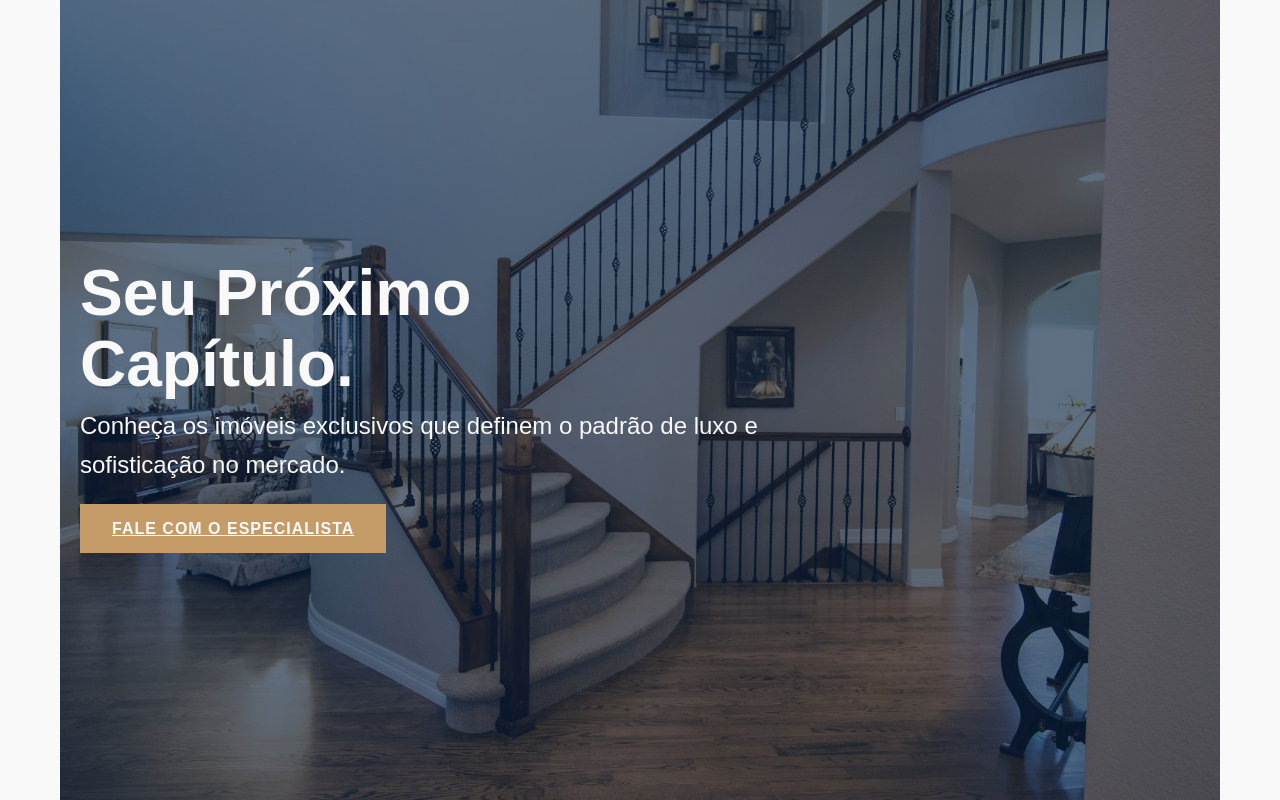
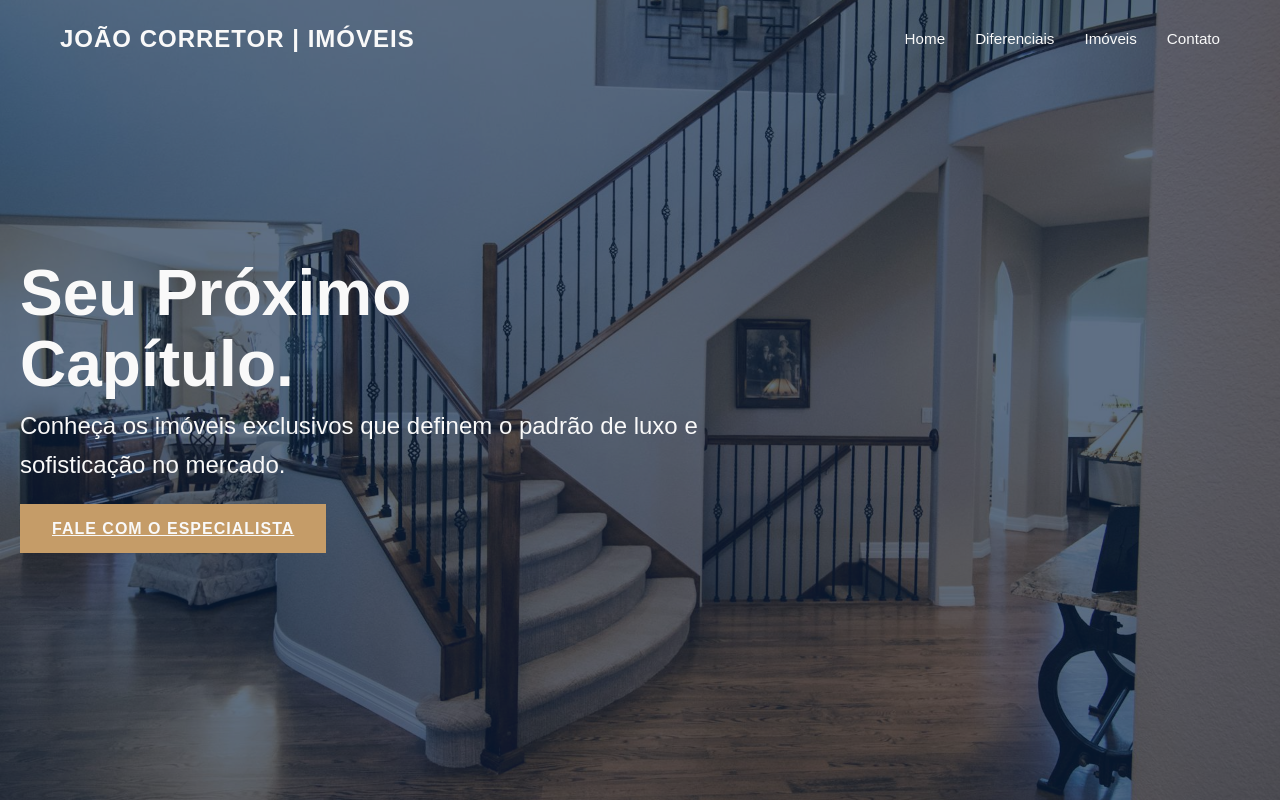
Before and after one commit to PatricAugusto/Free-Template-Corretor-v1, a React (Vite) app: page / in a window 1280 px wide. Built offline with nearby package versions, Linux system fonts and the light colour scheme.

Commit message:
feat: Adiciona componente Header/Navbar flutuante

```diff
--- a/src/App.jsx
+++ b/src/App.jsx
@@ -1,18 +1,24 @@
 import styled from 'styled-components';
+import { Header } from './components/Header';
 import { HeroSection } from './components/HeroSection';
 
 const Container = styled.div`
   max-width: 1200px;
-  margin: 0 auto; /* Centraliza o container */
-  padding: 0 20px; /* Adiciona padding lateral para telas menores */
+  margin: 0 auto;
+  padding: 0 20px;
 `;
 
 function App() {
   return (
     <div>
-      <Container>
-        <HeroSection />
-      </Container>
+      <Header />
+      <HeroSection />
+
+      {/* Aqui virão outras seções que usarão o Container */}
+      {/* <Container>
+        <FeatureSection />
+        <PropertiesPreview />
+      </Container> */}
     </div>
   );
 }
--- /dev/null
+++ b/src/components/Header.jsx
@@ -0,0 +1,94 @@
+import React from 'react';
+import styled from 'styled-components';
+
+const HeaderWrapper = styled.header`
+  position: absolute;
+  top: 0;
+  left: 0;
+  width: 100%;
+  z-index: 10;
+  padding: 20px 0;
+`;
+
+const NavContainer = styled.div`
+  max-width: 1200px;
+  margin: 0 auto;
+  padding: 0 20px;
+  display: flex;
+  justify-content: space-between;
+  align-items: center;
+`;
+
+const Logo = styled.a`
+  font-size: 1.5rem;
+  font-weight: 700;
+  color: var(--color-background);
+  text-decoration: none;
+  letter-spacing: 1px;
+  text-transform: uppercase;
+`;
+
+const NavList = styled.ul`
+  list-style: none;
+  display: flex;
+
+  @media (max-width: 768px) {
+    display: none;
+  }
+`;
+
+const NavItem = styled.li`
+  margin-left: 30px;
+`;
+
+const NavLink = styled.a`
+  color: var(--color-background);
+  text-decoration: none;
+  font-size: 0.95rem;
+  font-weight: 500;
+  padding-bottom: 5px;
+  position: relative;
+
+  &::after {
+    content: '';
+    position: absolute;
+    width: 0;
+    height: 2px;
+    bottom: 0;
+    left: 0;
+    background-color: var(--color-secondary);
+    transition: width 0.3s ease;
+  }
+
+  &:hover::after {
+    width: 100%;
+  }
+`;
+
+
+export const Header = () => {
+  return (
+    <HeaderWrapper>
+      <NavContainer>
+        <Logo href="#">João Corretor | Imóveis</Logo>
+
+        <nav>
+          <NavList>
+            <NavItem>
+              <NavLink href="#home">Home</NavLink>
+            </NavItem>
+            <NavItem>
+              <NavLink href="#features">Diferenciais</NavLink>
+            </NavItem>
+            <NavItem>
+              <NavLink href="#properties">Imóveis</NavLink>
+            </NavItem>
+            <NavItem>
+              <NavLink href="#contact">Contato</NavLink>
+            </NavItem>
+          </NavList>
+        </nav>
+      </NavContainer>
+    </HeaderWrapper>
+  );
+};
```
